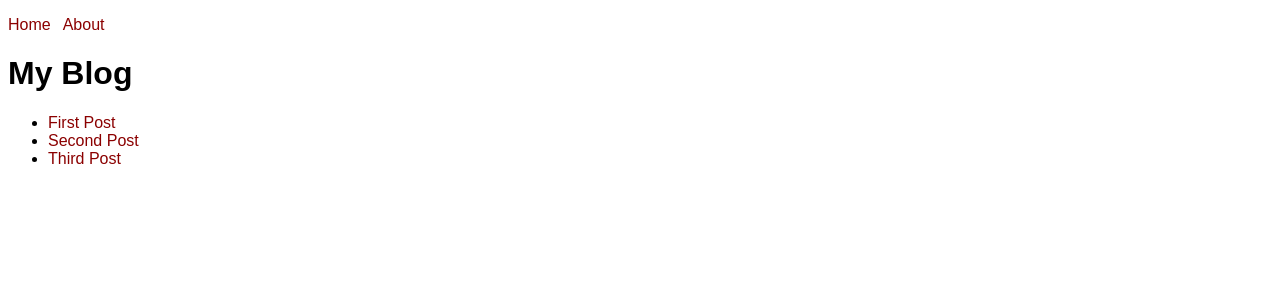
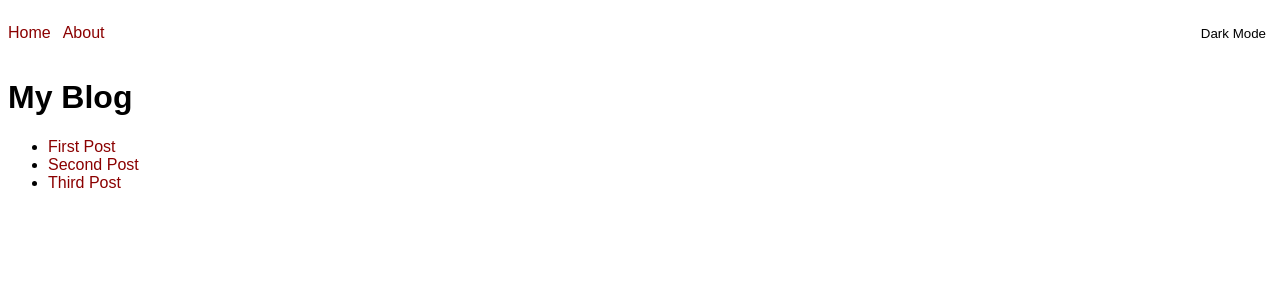
Before and after one commit to Tejano/my-next-blog, a Next.js app: page / in a window 1280 px wide. Shown: the top 300 px of the page. Built offline with nearby package versions, Linux system fonts and the light colour scheme.

Commit message:
Update sytles and themes

```diff
--- /dev/null
+++ b/components/DarkTheme.js
@@ -0,0 +1,13 @@
+function DarkTheme() {
+    return (
+      <style jsx global>{`
+        :root {
+          --background-color: rgb(14, 14, 14);
+          --link-color: rgb(219, 196, 17);
+          --text-color: rgb(230, 230, 230);
+        }
+      `}</style>
+    );
+}
+
+export default DarkTheme
--- a/components/NavBar.js
+++ b/components/NavBar.js
@@ -1,4 +1,6 @@
 import Link from 'next/link';
+import ThemeSwitch from './ThemeSwitch';
+
 function NavBar() {
   return (
     <nav>
@@ -14,16 +16,21 @@ function NavBar() {
           </Link>
         </li>
       </ul>
+      <ThemeSwitch />
       <style jsx>
         {`
+          nav {
+            display: flex;
+            justify-content: space-between;
+          }
           ul {
             list-style-type: none;
             padding: 0;
           }
-           li {
+          li {
             display: inline;
           }
-           li:not(:first-child) {
+          li:not(:first-child) {
             margin-left: 0.75rem;
           }
         `}
--- /dev/null
+++ b/components/ThemeSwitch.js
@@ -0,0 +1,40 @@
+import { useState } from 'react';
+import DarkTheme from './DarkTheme';
+
+function loadDarkMode() {
+  if (typeof localStorage === 'undefined') {
+    return false;
+  }
+  const value = localStorage.getItem('darkMode');
+  return value === null ? false : JSON.parse(value);
+}
+
+function ThemeSwitch() {
+  const [darkMode, setDarkMode] = useState(loadDarkMode);
+
+  const handleClick = () => {
+    localStorage.setItem('darkMode', JSON.stringify(!darkMode));
+    setDarkMode(!darkMode);
+  };
+
+  console.log('[ThemeSwitch] darkMode:', darkMode);
+  const text = darkMode ? 'Light Mode' : 'Dark Mode';
+  return (
+    <>
+      <button onClick={handleClick} suppressHydrationWarning>
+        {text}
+      </button>
+      <style jsx>{`
+        button {
+          background: none;
+          border: none;
+          color: inherit;
+          cursor: pointer;
+        }
+      `}</style>
+      {darkMode && <DarkTheme />}
+    </>
+  );
+}
+
+export default ThemeSwitch;
--- a/styles/globals.css
+++ b/styles/globals.css
@@ -1,13 +1,21 @@
+/* Light Theme */
+:root {
+  --background-color: white;
+  --link-color: darkred;
+  --text-color: black;
+}
+
 body {
   font-family: Arial, Helvetica, sans-serif;
+  background-color: var(--background-color);
+  color: var(--text-color);
 }
 
 a {
-  color: darkred;
+  color: var(--link-color);
   text-decoration: none;
 }
 
-a:focus,
-a:hover {
+a:focus, a:hover {
   text-decoration: underline;
 }
```
